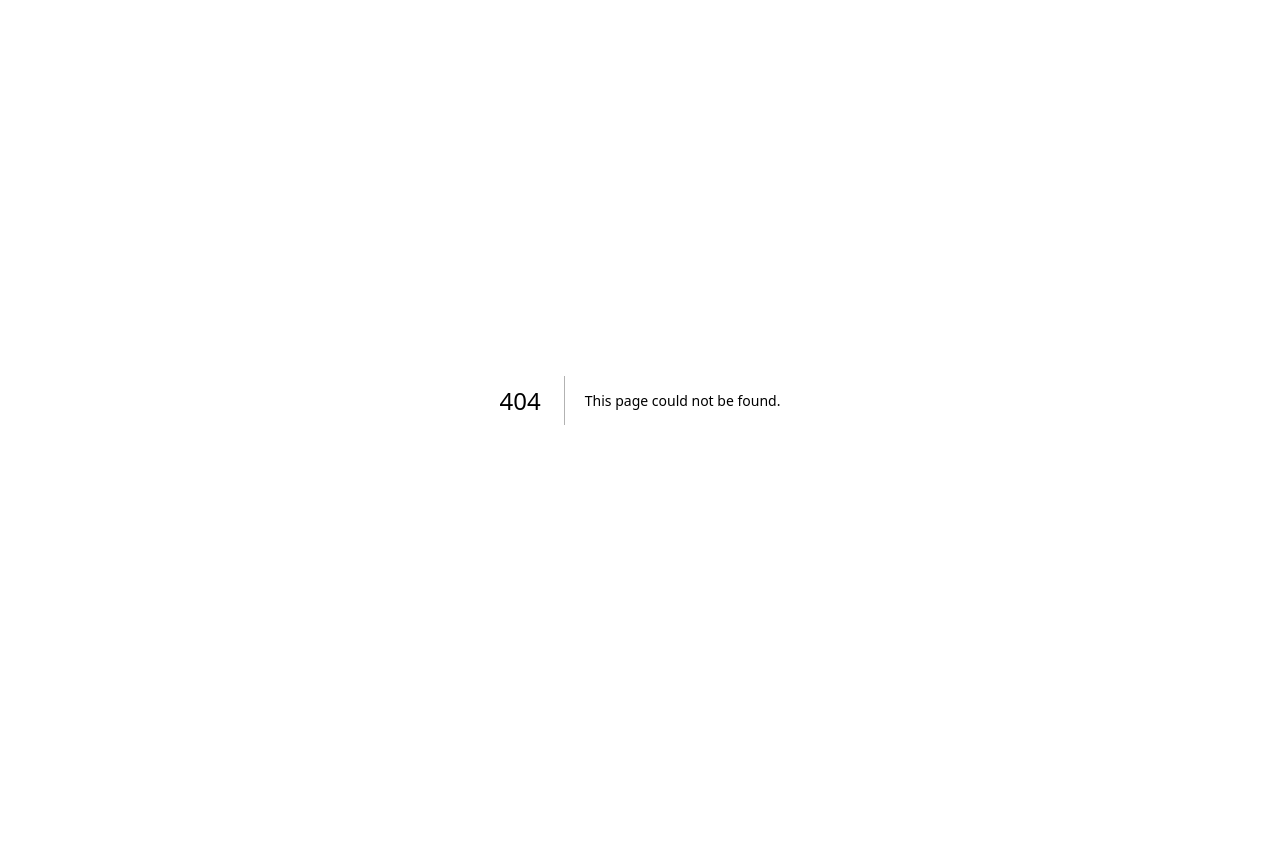
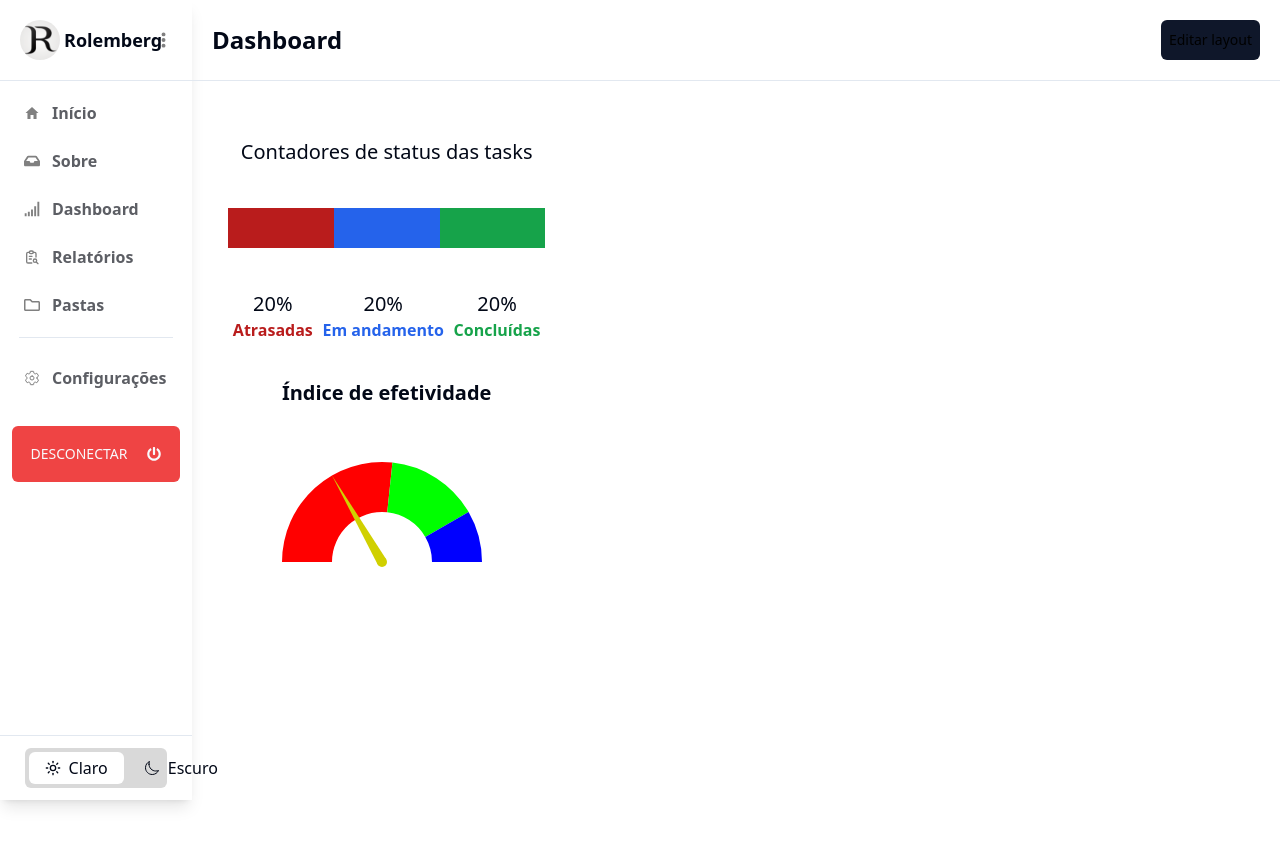
Before and after one commit to RolembergJunior/task-manager, a Next.js app: page /dashboard in a window 1280 px wide. Before the commit this address had no page. Shown: the top 846 px of the page. Before the commit the page ends 800 px from the top, so only its background shows below. Built offline with nearby package versions, Linux system fonts and the light colour scheme.

Commit message:
Creating Dash Components CountTaskStatus and PercentLateTasks

```diff
--- a/db.json
+++ b/db.json
@@ -83,6 +83,51 @@
       "folder": null,
       "status": "Não iniciado",
       "checklist": []
+    },
+    {
+      "name": "Cronograma EAP Excel",
+      "description": "Criar tela de cronograma EAP para subir por excel",
+      "responsible": "Rolemberg Junior",
+      "creationDate": "19/07/2024",
+      "finalizationDate": "2024-07-19",
+      "priority": "ALTA PRIORIDADE",
+      "status": "Em andamento",
+      "folder": null,
+      "checklist": [
+        {
+          "name": "Quando criasse uma ocorrência ela aparece um campo acima",
+          "isCheck": true
+        },
+        {
+          "name": "Ajustar o período do relatório",
+          "isCheck": false
+        },
+        {
+          "name": "Validar o fluxo do código e as tabelas que são preenchidas, pois o campo de peso não está sendo atualizado quando subimos o excel",
+          "isCheck": true
+        },
+        {
+          "name": "Colunas de Fornecedor e Responsável não estão sendo preenchidas na planilha quando é feito o download do excel",
+          "isCheck": true
+        },
+        {
+          "name": "Incluir formatter de criação de novo serviço",
+          "isCheck": true
+        },
+        {
+          "name": "Os formatters da tela estão funcionando corretamente??",
+          "isCheck": true
+        },
+        {
+          "name": "Datas estão sendo atualizadas???",
+          "isCheck": true
+        },
+        {
+          "name": "Upload está funcionando???",
+          "isCheck": true
+        }
+      ],
+      "id": "1dc1"
     }
   ]
 }
--- a/package.json
+++ b/package.json
@@ -28,6 +28,7 @@
     "react": "^18",
     "react-dom": "^18",
     "react-icons": "^5.0.1",
+    "recharts": "^2.12.7",
     "swr": "^2.2.5",
     "tailwind-merge": "^2.2.2",
     "tailwindcss-animate": "^1.0.7"
--- /dev/null
+++ b/src/app/dashboard/components/CountTaskStatus/index.tsx
@@ -0,0 +1,28 @@
+
+
+export default function CountTaskStatus(){
+    return(
+        <div className="flex flex-col justify-around row-start-1 row-end-2 col-start-1 col-end-2 bg-white dark:bg-[#1e293b] p-4">
+            <h1 className="text-center text-xl">Contadores de status das tasks</h1>
+            <div className="flex items-center w-full">
+                <div className="bg-red-700 h-10 w-full" />
+                <div className="bg-blue-600 h-10 w-full" />
+                <div className="bg-green-600 h-10 w-full" />
+            </div>
+            <div className="flex justify-around ">
+                <div className="text-center">
+                    <p className="text-xl">20%</p>
+                    <span className="text-red-700 font-semibold">Atrasadas</span>
+                </div>
+                <div className="text-center">
+                    <p className="text-xl">20%</p>
+                    <span className="text-blue-600 font-semibold">Em andamento</span>
+                </div>
+                <div className="text-center">
+                    <p className="text-xl">20%</p>
+                    <span className="text-green-600 font-semibold">Concluídas</span>
+                </div>
+            </div>
+        </div>
+    );
+}
--- /dev/null
+++ b/src/app/dashboard/components/PercentLateTasks/index.tsx
@@ -0,0 +1,74 @@
+'use client'
+
+import { PieChart, Pie, Cell } from "recharts";
+
+export default function PercentLateTaskDash(){
+
+    const RADIAN = Math.PI / 180;
+    const data = [
+        { name: 'A', value: 80, color: '#ff0000' },
+        { name: 'B', value: 45, color: '#00ff00' },
+        { name: 'C', value: 25, color: '#0000ff' },
+      ];
+
+    const cx =  140;
+    const cy = 150;
+    const iR = 50;
+    const oR = 100;
+    const value = 50;
+
+    const needle = ( value:number, data:any, cx:number, cy:number, iR:number, oR:number, color:string ) => {
+        let total = 0;
+
+        data.forEach( ( dataItem ) => {
+            total += dataItem.value
+        });
+
+        const angle = 180.0 * ( 1 - value / total );
+        const length = ( iR + 2 * oR ) - 150;
+        const sin = Math.sin( -RADIAN * angle ) ;
+        const cos = Math.cos( -RADIAN * angle );
+        const r = 5;
+        const x0 = cx + 5;
+        const y0 = cy + 5;
+        const xba = x0 + r * sin;
+        const yba = y0 - r * cos;
+        const xbb = x0 - r * sin;
+        const ybb = y0 + r * cos;
+        const xp = x0 + length * cos;
+        const yp = y0 + length * sin;
+
+        return [
+            <circle cx={x0} cy={y0} r={r} fill={color} stroke="none"></circle>,
+            <path d={`M${xba} ${yba}L${xbb} ${ybb} L${xp} ${yp} L${xba} ${yba}`} stroke="#none" fill={color} />
+        ];
+    };
+
+    console.log( needle, '??????' )
+
+    return(
+        <div className="dark:bg-[#1e293b] row-start-2 row-end-3 col-start-1 col-end-2 h-full w-full">
+            <h1 className="text-xl text-center font-semibold">Índice de efetividade</h1>
+            <PieChart className="mx-auto " width={300} height={250}>
+                <Pie
+                    className="w-[300px] h-[200px]"
+                    dataKey='value'
+                    startAngle={180}
+                    endAngle={0}
+                    data={data}
+                    cx={cx}
+                    cy={cy}
+                    innerRadius={iR}
+                    outerRadius={oR}
+                    fill="#8884d8"
+                    stroke="none"
+                >
+                    { data.map(( entry, index ) => (
+                        <Cell key={`cell-${index}`} fill={entry.color} />
+                    ))}
+                </Pie>
+                { needle( value, data, cx, cy, iR, oR, '#d0d000' ) }
+            </PieChart>
+        </div>
+    );
+}
--- /dev/null
+++ b/src/app/dashboard/page.tsx
@@ -0,0 +1,28 @@
+'use client'
+
+import SideBar from "@/components/Sidebar";
+import { Button } from "@/components/ui/button";
+import CountTaskStatus from "./components/CountTaskStatus";
+import PercentLateTaskDash from "./components/PercentLateTasks";
+
+export default function Dashboard(){
+    return(
+        <section>
+            <div className="flex">
+                <SideBar/>
+                <div className="flex flex-col w-[85%]">
+                    <div className="flex justify-between items-center dark:bg-[#1e293b] border-b w-full h-[81px] p-5 ">
+                        <h1 className="text-2xl font-semibold">Dashboard</h1>
+                        <Button className="text-black p-2">
+                            Editar layout
+                        </Button>
+                    </div>
+                    <div className="grid grid-rows-3 grid-cols-3 w-full h-full p-5">
+                        <CountTaskStatus/>
+                        <PercentLateTaskDash/>
+                    </div>
+                </div>
+            </div>
+        </section>
+    );
+}
--- a/src/app/page.tsx
+++ b/src/app/page.tsx
@@ -78,7 +78,7 @@ export default function Home() {
       <div className="flex bg-[#F5F6FA] dark:bg-black/20 transition-colors durantion-100">
         <SideBar/>
           <div className="w-[90%]">
-          <div className="flex items-center justify-between bg-white dark:bg-black/70 border border-black/10 w-full h-20 p-4">
+          <div className="flex items-center justify-between bg-white dark:bg-[#1e293b] border border-black/10 w-full h-20 p-4">
             <div className="flex items-center gap-3">
               <h1 className="text-xl font-semibold">Todas as Tarefas</h1>
               <div className="relative flex items-center">
--- a/src/app/task/[id]/page.tsx
+++ b/src/app/task/[id]/page.tsx
@@ -175,7 +175,7 @@ export default function Task(){
         <div className="flex bg-[#F5F6FA] dark:bg-black/20">
             <SideBar/>
             <div className="w-[90%] my-auto">
-                <div className="bg-white dark:bg-black/70 mx-auto w-[95%] h-[95vh] rounded-xl shadow-md shadow-black/20 p-5">
+                <div className="bg-white dark:bg-[#1e293b] mx-auto w-[95%] h-[95vh] rounded-xl shadow-md shadow-black/20 p-5">
                     <div className="flex justify-between">
                         <BiLeftArrowAlt
                             onClick={() => route.push('/')}
@@ -215,14 +215,14 @@ export default function Task(){
                     </div>
                     <div className="flex">
                         <div className="mt-16 px-10 space-y-10 w-[70%]">
-                            <div className="flex items-center bg-[#F5F6FA] dark:bg-black/10 gap-4 p-2 rounded-md" >
+                            <div className="flex items-center bg-[#F5F6FA] dark:bg-black/50 gap-4 p-2 rounded-md" >
                                 <div className="w-3 h-3 mx-auto rounded-full" >
                                     {verifyDateAndStylize()}
                                 </div>
                                 <textarea
                                     onChange={(e) => setDataTask({ ...dataTask, name: e.target.value })}
                                     value={dataTask.name}
-                                    className="bg-transparent dark:bg-black/50 h-10 w-full text-3xl font-semibold focus:outline-none resize-none overflow-auto"
+                                    className="bg-transparent h-10 w-full text-3xl font-semibold focus:outline-none resize-none overflow-auto"
                                 />
                             </div>
                             <div className="flex items-center gap-6">
--- a/src/app/tasks/data-table.tsx
+++ b/src/app/tasks/data-table.tsx
@@ -48,11 +48,11 @@ import Loading from "@/components/Loading";
     if(data === undefined) return <Loading/>
     if(data != undefined)
     return(
-        <div className="bg-white dark:bg-black/80 rounded-md border w-[90%] mx-auto my-5">
+        <div className="bg-white dark:bg-[#1e293b] rounded-md border dark:border-white/20 w-[90%] mx-auto my-5">
             <Table>
                 <TableHeader>
                     {table?.getHeaderGroups().map( (headerGroup) => (
-                        <TableRow className="dark:text-white/50" key={headerGroup.id}>
+                        <TableRow className="dark:text-white/50 dark:border-white/20" key={headerGroup.id}>
                             {headerGroup.headers.map( (headerTable) => {
                                 return(
                                     <TableHead key={headerTable.id} >
@@ -71,10 +71,15 @@ import Loading from "@/components/Loading";
                 <TableBody>
                     {table.getRowModel().rows?.length ? (
                         table.getRowModel().rows.map( (row) => (
-                            <TableRow onClick={() => onHandleClickRow(row.original.id)} key={row.id} data-state={row.getIsSelected() && "selected"}>
+                            <TableRow
+                                onClick={() => onHandleClickRow(row.original.id)}
+                                key={row.id}
+                                data-state={row.getIsSelected() && "selected"}
+                                className="dark:border-white/20"
+                            >
                                 {row.getVisibleCells().map((cell) => (
                                     <TableCell
-                                        className="dark:text-white hover:cursor-pointer"
+                                        className="dark:text-white  hover:cursor-pointer"
                                         key={cell.id}
                                     >
                                         {flexRender(cell.column.columnDef.cell,
--- a/src/components/Sidebar/index.tsx
+++ b/src/components/Sidebar/index.tsx
@@ -15,13 +15,12 @@ import { Button } from "../ui/button";
 import { useTheme } from 'next-themes';
 
 export default function SideBar(){
-    // const [ isDarkMode, setIsDarkMode ] = useAtom( darkModeAtom );
     const { theme, setTheme } = useTheme();
 
     return(
-        <div className="flex flex-col justify-between bg-[#ffff] dark:bg-black/70 w-[15%] h-screen space-y-4 shadow-lg transition-all">
+        <div className="flex flex-col justify-between bg-[#ffff] dark:bg-[#1e293b] w-[15%] h-screen space-y-4 shadow-lg transition-all">
             <div>
-                <div className=" flex items-center justify-between bg-white dark:bg-black/70 border-b p-5">
+                <div className=" flex items-center justify-between bg-white dark:bg-[#1e293b] dark:border-white/20 border-b p-5">
                     <div className="flex items-center gap-1">
                         <img
                             src="/logo.png"
@@ -33,17 +32,17 @@ export default function SideBar(){
                     </div>
                     <FaEllipsisVertical size={18} color="gray"/>
                 </div>
-                <nav className="border-black/20 space-y-2 p-3">
+                <nav className="border-black/10 space-y-2 p-3">
                         <NavLink href="/" name="Início" icon={<IoMdHome color="gray" />}/>
                         <NavLink href="/Inbox" name="Sobre" icon={<FaInbox color="gray"/>}/>
-                        <NavLink href="/dashboards" name="Dashboards" icon={<GiNetworkBars color="gray"/>}/>
+                        <NavLink href="/dashboard" name="Dashboard" icon={<GiNetworkBars color="gray"/>}/>
                         <NavLink href="/reports" name="Relatórios" icon={<TbReportSearch color="gray"/>}/>
                         <div className="flex items-center gap-3 px-3 py-2 hover:cursor-pointer hover:bg-[#F6F6F6] hover:dark:bg-black hover:rounded-lg transition-all">
                             <FaRegFolder color="gray" />
                             <p className="text-[#5C5E64] dark:text-white/80 font-semibold">Pastas</p>
                         </div>
                 </nav>
-                <hr className="w-[80%] mx-auto mb-2"/>
+                <hr className="w-[80%] mx-auto mb-2 dark:border-white/20"/>
                     <nav className="space-y-7 p-3">
                         <NavLink href="/Inbox" name="Configurações" icon={<IoSettingsOutline color="gray"/>}/>
                         <Button variant={"destructive"} className="hover:bg-red-800 w-full h-14 transition-all">
@@ -54,7 +53,7 @@ export default function SideBar(){
                         </Button>
                     </nav>
             </div>
-            <div className="bg-white dark:bg-black/70 border-t p-3">
+            <div className="bg-white dark:bg-[#1e293b] border-t dark:border-t-white/20 p-3">
                 <div className="flex justify-between bg-[#D9D9D9] dark:bg-white/20 w-[85%] h-10 mx-auto gap-1 p-1 rounded-md transition-all" >
                     <div
                         onClick={() => setTheme( theme === 'dark' ? 'light' : 'light' )}
```
Also changed, not shown: 1 other file (tests, documents, lock files or other folders).
